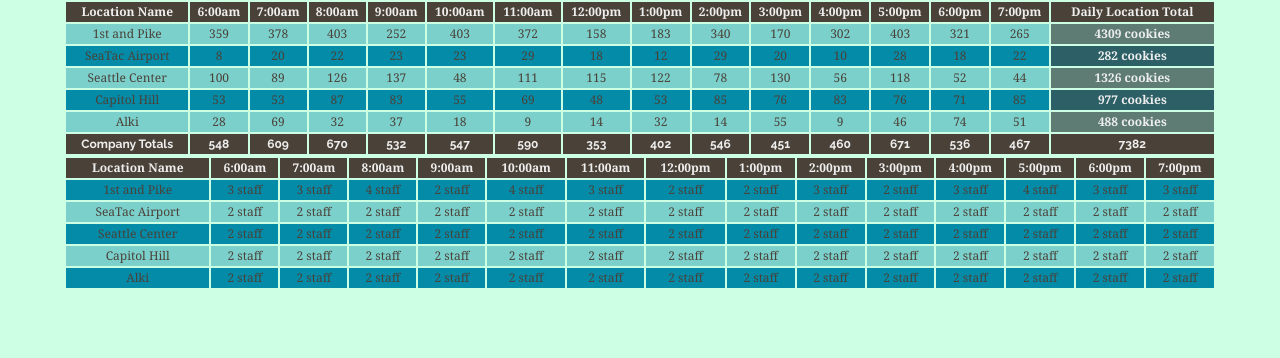
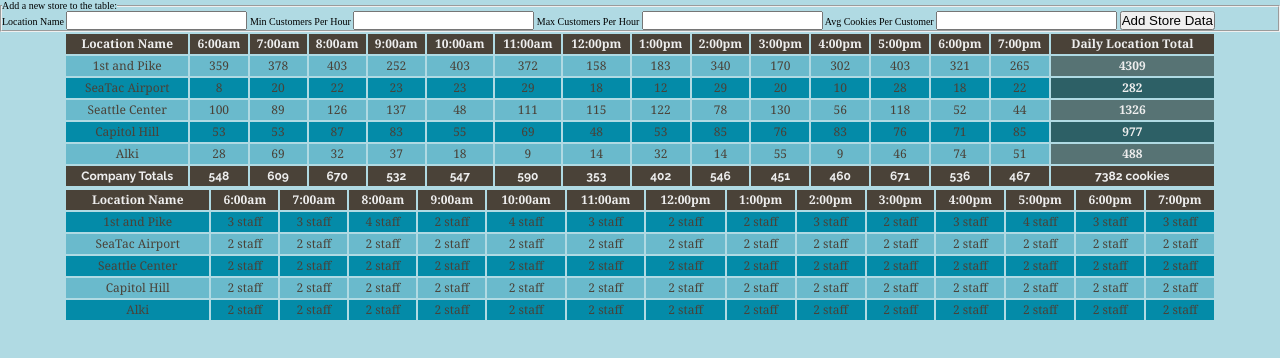
Before and after one commit to RoryLetteney/cookie-stand, a plain HTML site: page sales.html in a window 1280 px wide. Drawn offline with Linux system fonts and the light colour scheme.

Commit message:
Created form in sales.html to add a new store to the tables

```diff
--- a/sales.html
+++ b/sales.html
@@ -10,6 +10,25 @@
 </head>
 <body>
     <main id="sales">
+        <form id="add-new-location">
+            <fieldset>
+                <legend>Add a new store to the table:</legend>
+
+                <label class="form-label" for='location'>Location Name </label>
+                <input class="form-input" name="location" type="text">
+
+                <label class="form-label" for='min-customers'>Min Customers Per Hour </label>
+                <input class="form-input" name="min-customers" type="text">
+
+                <label class="form-label" for='max-customers'>Max Customers Per Hour </label>
+                <input class="form-input" name="max-customers" type="text">
+
+                <label class="form-label" for='avg-cookies'>Avg Cookies Per Customer </label>
+                <input class="form-input" name="avg-cookies" type="text">
+
+                <button type="submit">Add Store Data</button>
+            </fieldset>
+        </form>
         <table id="store-table" class="store-table">
 
         </table>
--- a/scripts/sales.js
+++ b/scripts/sales.js
@@ -58,10 +58,7 @@ var generateStoresTable = (function() {
       storeNumbers.textContent = hourlyTotals[i];
       totalRow.appendChild(storeNumbers.cloneNode(true));
     }
-    storeNumbers.textContent = hourlyTotals.reduce(function(total, num) {return total + num;});
+    storeNumbers.textContent = `${hourlyTotals.reduce(function(total, num) {return total + num;})} cookies`;
     totalRow.appendChild(storeNumbers.cloneNode(true));
   }());
-
-
-
 }());
--- a/scripts/storeConstructor.js
+++ b/scripts/storeConstructor.js
@@ -52,7 +52,7 @@ function Store(name, minCustomers, maxCustomers, avgCookies, tables) {
           storeNumbers.textContent = this.cookiesPerHour[a];
           storeRow.appendChild(storeNumbers.cloneNode(true));
         }
-        storeNumbers.textContent = `${this.totalDailyCookies} cookies`;
+        storeNumbers.textContent = this.totalDailyCookies;
         storeRow.appendChild(storeNumbers.cloneNode(true));
       } else if (tables[i] === document.getElementById('staff-table')) {
         rows.textContent = this.locationName;
--- a/styles/main.css
+++ b/styles/main.css
@@ -20,7 +20,7 @@ html {
 }
 
 body {
-    background-color: rgb(205, 255, 228);
+    background-color: #048ba850;
 }
 
 #home,
@@ -32,7 +32,7 @@ body {
 /**************HOME PAGE****************/
 
 #home {
-    color: #4D5359;
+    color: #4a4238;
 }
 
 .company-name,
```
